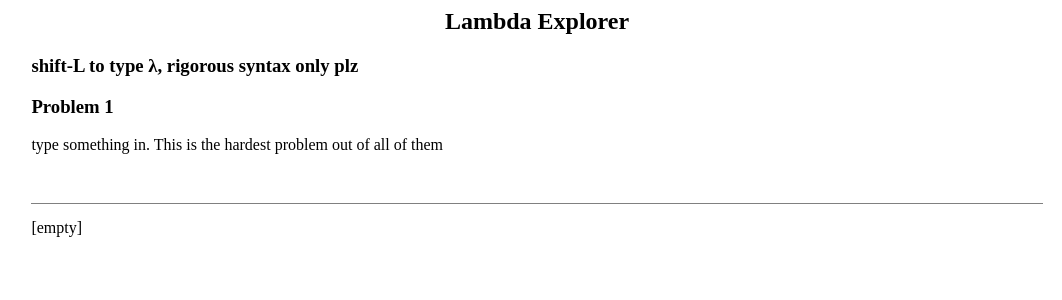
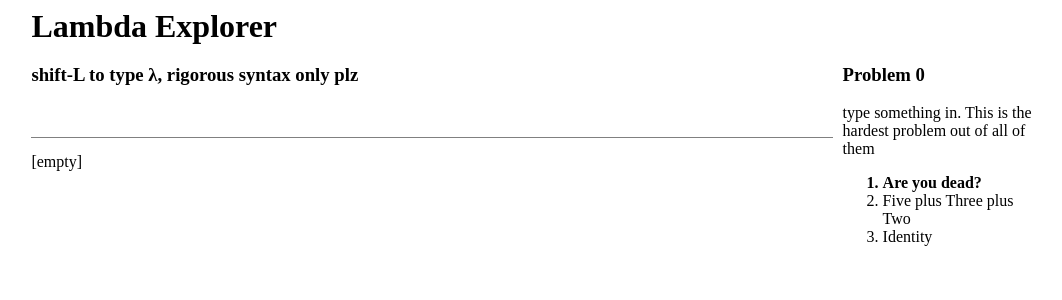
Before and after one commit to evinism/lambda-explorer, a React app: page / in a window 1280 px wide. Both pictures are taken after a click on the button "start the game yo". Shown: the top 300 px of the page, without its empty margins (103-1165 px from the left). Built offline with nearby package versions, Linux system fonts and the light colour scheme.

Commit message:
make problems on the side, show list of problems

```diff
--- a/src/components/App/index.jsx
+++ b/src/components/App/index.jsx
@@ -4,7 +4,7 @@ import LambdaMetadata from '../LambdaMetadata';
 import ProblemPrompter from '../ProblemPrompter';
 import problems from '../../game/problems';
 
-import {tokenize} from '../../lib/lambda/lexer';
+import { parseTerm, toNormalForm } from '../../lib/lambda/';
 
 class App extends React.Component {
   state = {
@@ -17,7 +17,13 @@ class App extends React.Component {
     this.setState({text});
     // TODO: omgggg move this stuff out of the component, ickkkk
     const pNum = this.state.problemNumber;
-    if (problems[pNum].winCondition({text})) {
+    let normalForm;
+    try {
+      normalForm = toNormalForm(parseTerm(text));
+    } catch(e) {
+      normalForm = undefined;
+    }
+    if (problems[pNum].winCondition({text, normalForm})) {
       if (pNum < problems.length - 1){
         this.setState({problemNumber: pNum + 1});
       } else {
@@ -32,12 +38,11 @@ class App extends React.Component {
 
   render() {
     return (
+      <div>
+        <h1>Lambda Explorer</h1>
+        <div className="app-content">
           <article>
-        <h1>Lambda Explorer</h1>
             <h3>shift-L to type λ, rigorous syntax only plz</h3>
-        {this.state.gameStarted && (
-          <ProblemPrompter problems={problems} current={this.state.problemNumber} />
-        )}
             <LambdaInput onChange={this.handleInputChange} />
             <LambdaMetadata text={this.state.text} />
             {!this.state.gameStarted && (
@@ -46,6 +51,13 @@ class App extends React.Component {
               </button>
             )}
           </article>
+          <aside>
+            {this.state.gameStarted && (
+              <ProblemPrompter problems={problems} current={this.state.problemNumber} />
+            )}
+          </aside>
+        </div>
+      </div>
     );
   }
 }
--- a/src/components/ProblemPrompter/index.jsx
+++ b/src/components/ProblemPrompter/index.jsx
@@ -4,5 +4,15 @@ export default ({problems, current}) => (
   <div>
     <h3>Problem {problems[current].number}</h3>
     <p>{problems[current].prompt}</p>
+    <ol>
+      {problems.map(problem => (
+        <li
+          key={problem.number}
+          className={problem.number === current ? 'highlighted': ''}
+        >
+          {problem.title}
+        </li>
+      ))}
+    </ol>
   </div>
 );
--- a/src/game/problems/index.js
+++ b/src/game/problems/index.js
@@ -1,24 +1,29 @@
 export default [
   {
-    number: 1,
-    prompt: "type something in. This is the hardest problem out of all of them",
+    number: 0,
+    title: 'Are you dead?',
+    prompt: 'type something in. This is the hardest problem out of all of them',
     winCondition: ({text}) => text !== '',
   },
   {
-    number: 2,
-    prompt: "type in something longer than 10 characters",
+    number: 1,
+    title: 'Five plus Three plus Two',
+    prompt: 'type in something longer than 10 characters',
     winCondition: ({text}) => text.length > 10,
   },
   // okay the first problem I actually care about
-  /*
   {
-    number: 3,
+    number: 2,
+    title: 'Identity',
     prompt: "First, we'll get you started with some basic syntax. We're gonna make the identity function. please type La.a or something",
-    winCondition: ({normalForm}) => (
-      // We could put conditions that we might like to use into lib/lambda when we need to.
-      normalForm.type === "lambda" &&
-      normalForm.body.type === "argument" &&
-      normalForm.argument === normalForm.body
-    )
-  }*/
+    winCondition: ({normalForm}) => {
+      return (
+        // We could put conditions that we might like to use into lib/lambda when we need to.
+        normalForm &&
+        normalForm.type === "function" &&
+        normalForm.body.type === "token" &&
+        normalForm.argument === normalForm.body.name
+      );
+    }
+  }
 ];
--- a/src/style.css
+++ b/src/style.css
@@ -1,11 +1,22 @@
 h1 {
-  text-align: center;
+  margin-left: 10%;
+  margin-bottom: 0px;
+}
+
+.app-content {
+  width: 80%;
+  margin-left: auto;
+  margin-right: auto;
+  display: flex;
 }
 
 article {
-  width: 80%;
-  margin-left: auto;
-  margin-right: auto;
+  flex-grow: 1;
+}
+
+aside {
+  width: 200px;
+  margin-left: 10px;
 }
 
 .lambda-input {
@@ -23,3 +34,7 @@ article {
 .start-button {
   margin-top: 10px;
 }
+
+.highlighted {
+  font-weight: bold;
+}
```
Lines whose indentation alone changed are shown as unchanged.
